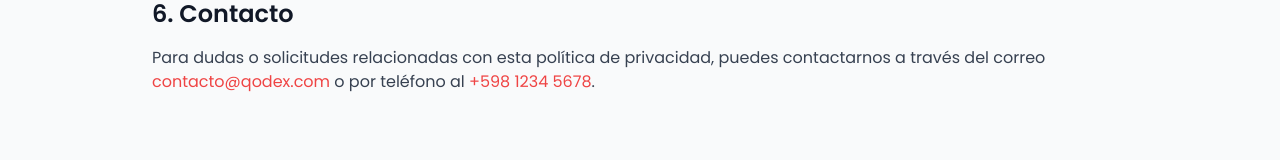
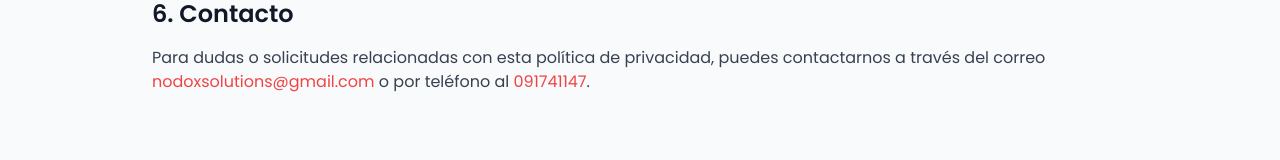
Before and after one commit to alejandr088/NodoX, a React (Vite) app: page /privacy-policy in a window 1280 px wide. Shown: the part 1190-1350 px from the top of the page. Built offline with nearby package versions, Linux system fonts and the light colour scheme.

Commit message:
fixed privacy footer

```diff
--- a/src/pages/PrivacyPolicy.jsx
+++ b/src/pages/PrivacyPolicy.jsx
@@ -74,7 +74,7 @@
         <section className="">
           <h2 className="text-2xl font-semibold mb-4">6. Contacto</h2>
           <p className="mb-4 text-gray-700 dark:text-gray-300">
-            Para dudas o solicitudes relacionadas con esta política de privacidad, puedes contactarnos a través del correo <a href="mailto:contacto@qodex.com" className="text-red-500 hover:underline">contacto@qodex.com</a> o por teléfono al <a href="tel:+59812345678" className="text-red-500 hover:underline">+598 1234 5678</a>.
+            Para dudas o solicitudes relacionadas con esta política de privacidad, puedes contactarnos a través del correo <a href="mailto:nodoxsolutions@gmail.com" className="text-red-500 hover:underline">nodoxsolutions@gmail.com</a> o por teléfono al <a href="tel:091741147" className="text-red-500 hover:underline">091741147</a>.
           </p>
         </section>
       </main>
```
